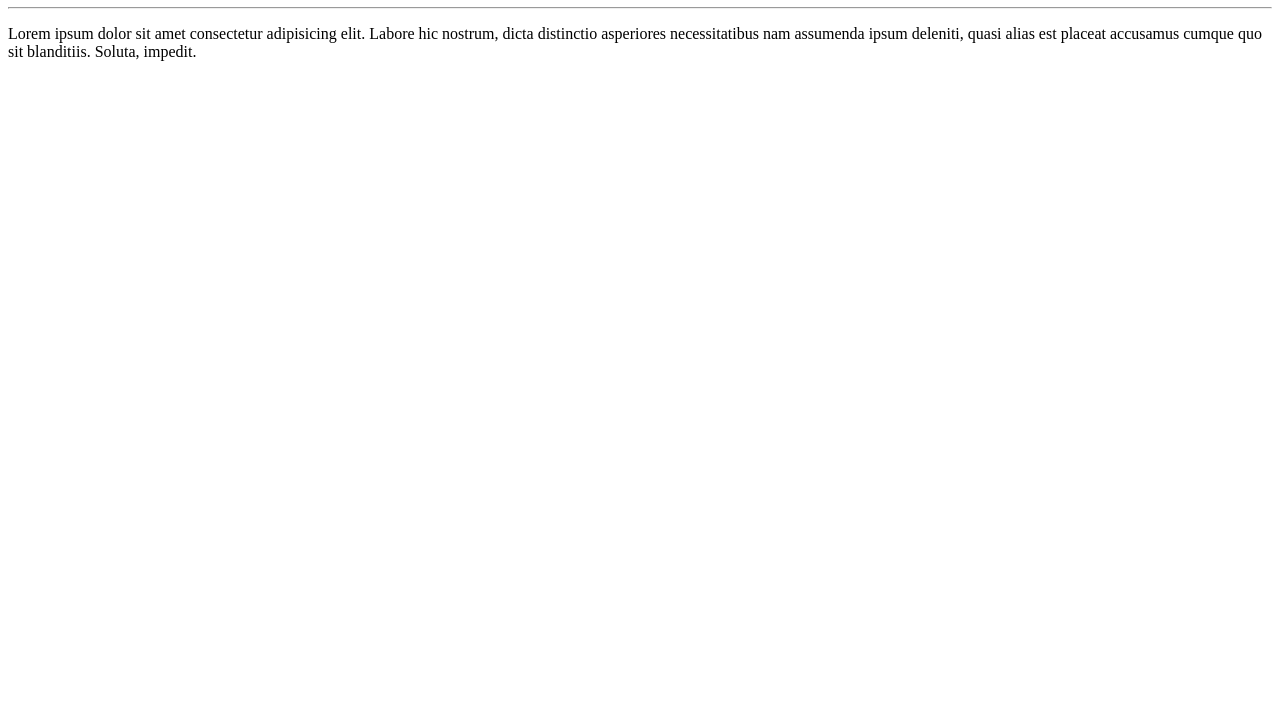
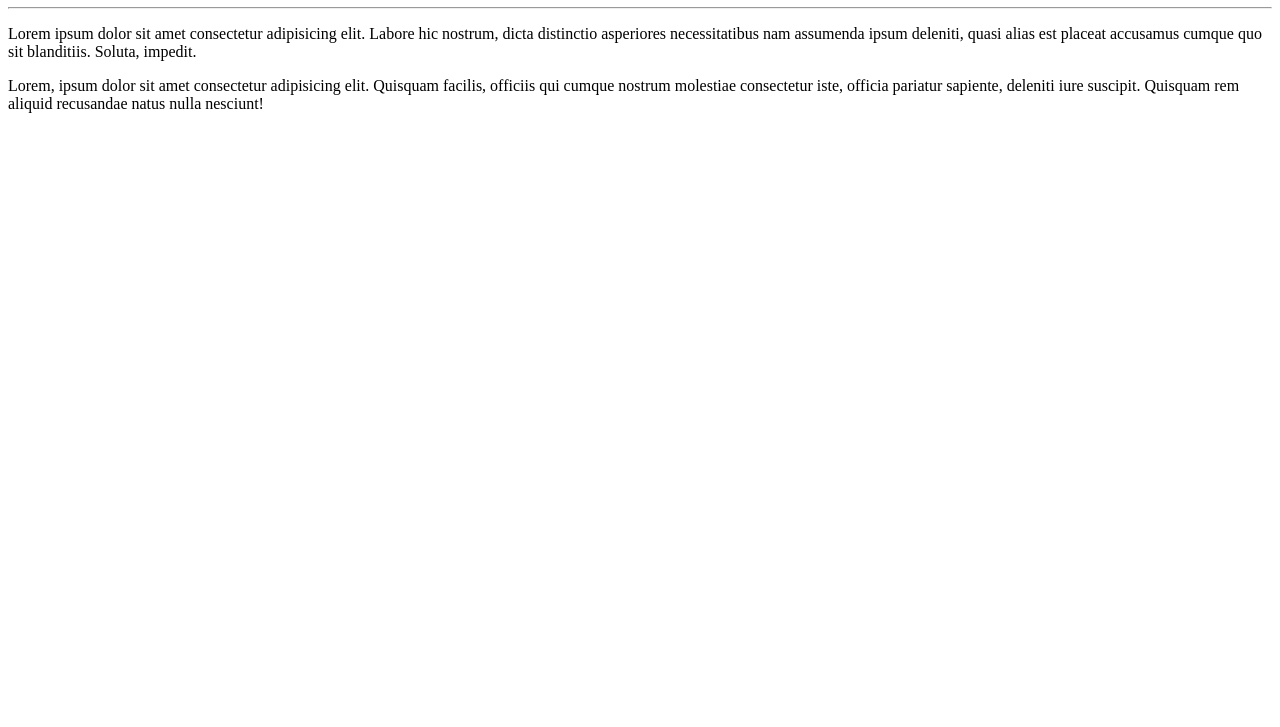
Before and after one commit to paulogsfurtado/Ola-Mundo, a plain HTML site: page site-exemplo/index.html in a window 1280 px wide. Shown: the part 73-800 px from the top of the page. Drawn offline with Linux system fonts and the light colour scheme.

Commit message:
adicionei um parágrafo

```diff
--- a/site-exemplo/index.html
+++ b/site-exemplo/index.html
@@ -9,5 +9,6 @@
     <h1>Olá, Mundo!</h1>
     <hr>
     <p>Lorem ipsum dolor sit amet consectetur adipisicing elit. Labore hic nostrum, dicta distinctio asperiores necessitatibus nam assumenda ipsum deleniti, quasi alias est placeat accusamus cumque quo sit blanditiis. Soluta, impedit.</p>
+    <p>Lorem, ipsum dolor sit amet consectetur adipisicing elit. Quisquam facilis, officiis qui cumque nostrum molestiae consectetur iste, officia pariatur sapiente, deleniti iure suscipit. Quisquam rem aliquid recusandae natus nulla nesciunt!</p>
 </body>
 </html>
```
